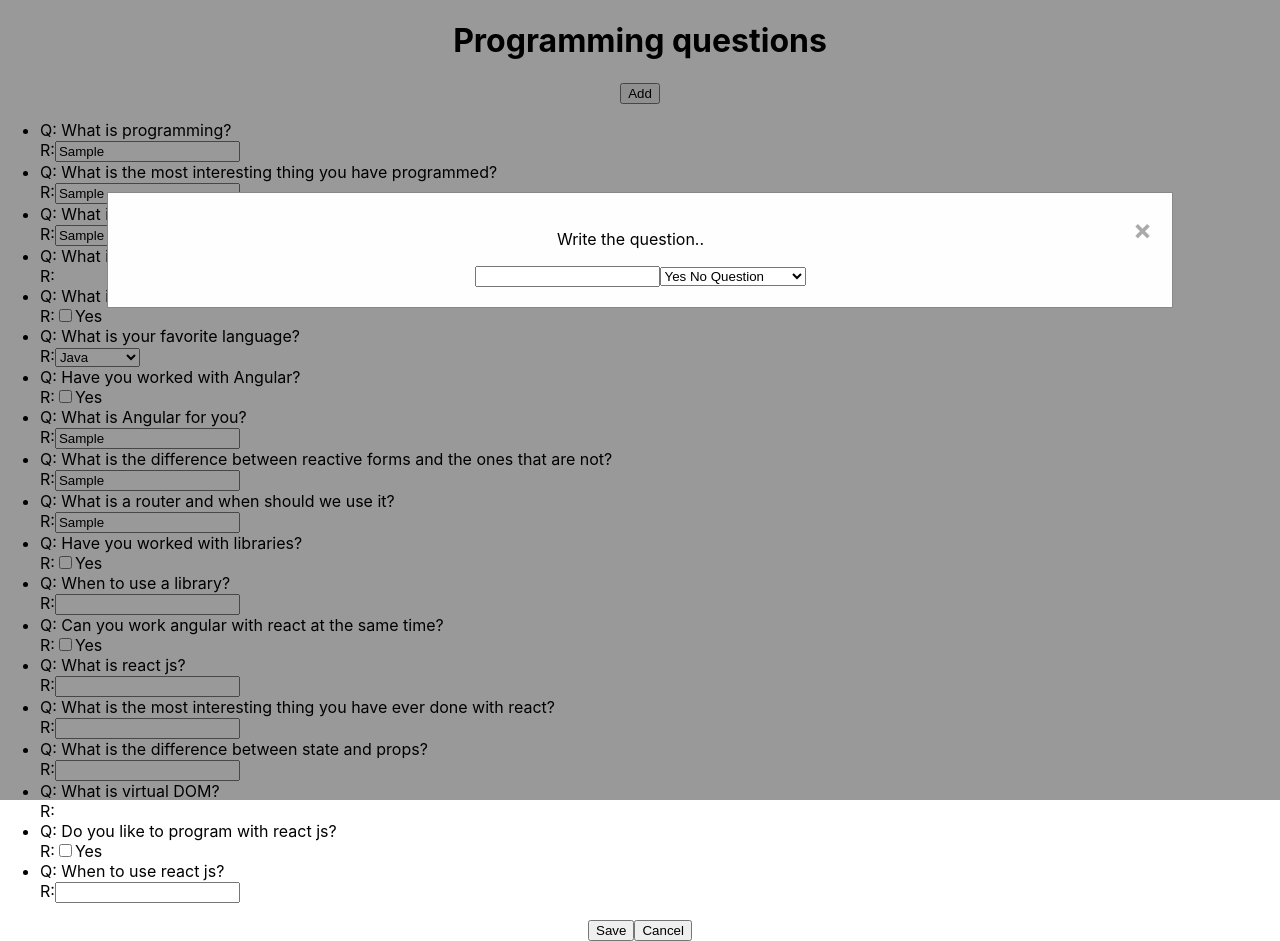
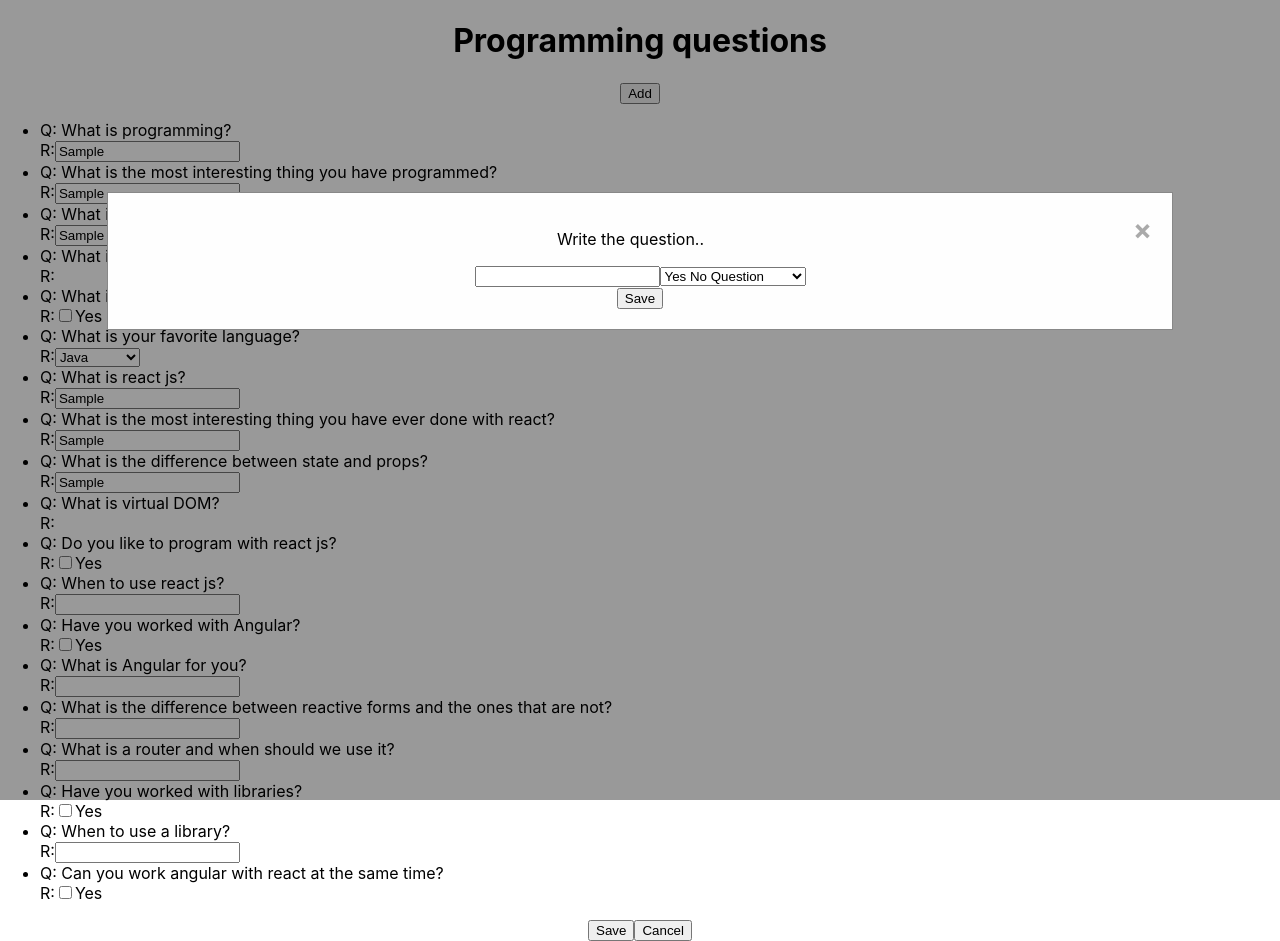
Before and after one commit to kapit4n/l-questions, a React (Create React App) app: page / in a window 1280 px wide. Both pictures are taken after typing "Sample", "Sample", "Sample", "Sample", "Sample", "Sample" into the empty fields and a click on the button "Add". Built offline with nearby package versions, Linux system fonts and the light colour scheme.

Commit message:
Add new question to questions list

```diff
--- a/src/App.js
+++ b/src/App.js
@@ -5,13 +5,36 @@ import Questions from './comp/Questions'
 
 class App extends Component {
 
+  languages = ["Java", "JavaScript", "TypeScript", "Scala", "Python"];
+  questionsGeneral = [
+    { id: 1, r: "What is programming?", type: "w" },
+    { id: 2, r: "What is the most interesting thing you have programmed?", type: "w" },
+    { id: 3, r: "What is the difference between programming language and framework?", type: "w" },
+    { id: 4, r: "What is objects oriented programming?", type: "W" },
+    { id: 5, r: "What is the use of a static variable?", type: "y" },
+    { id: 6, r: "What is your favorite language?", type: "s", options: this.languages },
+    { id: 7, r: "What is react js?", type: "w" },
+    { id: 8, r: "What is the most interesting thing you have ever done with react?", type: "w" },
+    { id: 9, r: "What is the difference between state and props?", type: "w" },
+    { id: 10, r: "What is virtual DOM?", type: "W" },
+    { id: 11, r: "Do you like to program with react js?", type: "y" },
+    { id: 12, r: "When to use react js?", type: "w" },
+    { id: 13, r: "Have you worked with Angular?", type: "y" },
+    { id: 14, r: "What is Angular for you?", type: "w" },
+    { id: 15, r: "What is the difference between reactive forms and the ones that are not?", type: "w" },
+    { id: 16, r: "What is a router and when should we use it?", type: "w" },
+    { id: 17, r: "Have you worked with libraries?", type: "y" },
+    { id: 18, r: "When to use a library?", type: "w" },
+    { id: 19, r: "Can you work angular with react at the same time?", type: "y" }
+  ];
+
   constructor(props) {
     super(props);
-    this.state = { data: { "1": "Init" } };
+    this.state = { data: { "1": "Init" }, questions: this.questionsGeneral };
     this.changeDataEvent = this.changeDataEvent.bind(this);
     this.saveQuestions = this.saveQuestions.bind(this);
+    this.saveQuestion = this.saveQuestion.bind(this);
     this.openModal = this.openModal.bind(this);
-
   }
 
   changeData(key, value) {
@@ -36,52 +59,27 @@ class App extends Component {
     modal.style.display = "block";
     var span = document.getElementsByClassName("close")[0];
 
-    span.onclick = function() {
+    span.onclick = function () {
       modal.style.display = "none";
     }
 
     // When the user clicks anywhere outside of the modal, close it
-    window.onclick = function(event) {
+    window.onclick = function (event) {
       if (event.target == modal) {
         modal.style.display = "none";
       }
     }
+  }
 
+  saveQuestion() {
+    this.questionsGeneral.push({ id: this.questionsGeneral.length + 1, type: 'w', r: "This is a question" });
+    this.setState({ questions: this.questionsGeneral });
   }
 
   render() {
-    const languages = ["Java", "JavaScript", "TypeScript", "Scala", "Python"];
-    const questionsGeneral = [
-      { id: 1, r: "What is programming?", type: "w" },
-      { id: 2, r: "What is the most interesting thing you have programmed?", type: "w" },
-      { id: 3, r: "What is the difference between programming language and framework?", type: "w" },
-      { id: 4, r: "What is objects oriented programming?", type: "W" },
-      { id: 5, r: "What is the use of a static variable?", type: "y" },
-      { id: 6, r: "What is your favorite language?", type: "s", options: languages }
-    ];
-
-    const questionsReact = [
-      { id: 7, r: "What is react js?", type: "w" },
-      { id: 8, r: "What is the most interesting thing you have ever done with react?", type: "w" },
-      { id: 9, r: "What is the difference between state and props?", type: "w" },
-      { id: 10, r: "What is virtual DOM?", type: "W" },
-      { id: 11, r: "Do you like to program with react js?", type: "y" },
-      { id: 12, r: "When to use react js?", type: "w" }
-    ];
-
-    const questionsAngular = [
-      { id: 13, r: "Have you worked with Angular?", type: "y" },
-      { id: 14, r: "What is Angular for you?", type: "w" },
-      { id: 15, r: "What is the difference between reactive forms and the ones that are not?", type: "w" },
-      { id: 16, r: "What is a router and when should we use it?", type: "w" },
-      { id: 17, r: "Have you worked with libraries?", type: "y" },
-      { id: 18, r: "When to use a library?", type: "w" },
-      { id: 19, r: "Can you work angular with react at the same time?", type: "y" }
-    ];
-
     return (
       <div className="App">
-        <Questions openModal={this.openModal} saveQuestions={this.saveQuestions} changeDataEvent={this.changeDataEvent} questions={[questionsGeneral, questionsAngular, questionsReact].flat(1)} title="Programming questions"></Questions>
+        <Questions openModal={this.openModal} saveQuestion={this.saveQuestion} saveQuestions={this.saveQuestions} changeDataEvent={this.changeDataEvent} questions={this.state.questions} title="Programming questions"></Questions>
       </div>
     );
   }
--- a/src/comp/Questions.js
+++ b/src/comp/Questions.js
@@ -19,10 +19,13 @@ export default function Questions(props) {
                     <p>Write the question..</p>
                     <input></input>
                     <select>
-                    <option key="y">Yes No Question</option>
-                    <option key="w">Information Question</option>
-                    <option key="s">Selection question</option>
-                </select>
+                        <option key="y">Yes No Question</option>
+                        <option key="w">Information Question</option>
+                        <option key="s">Selection question</option>
+                    </select>
+                    <div>
+                        <button onClick={props.saveQuestion}>Save</button>
+                    </div>
                 </div>
             </div>
         </div>
```
